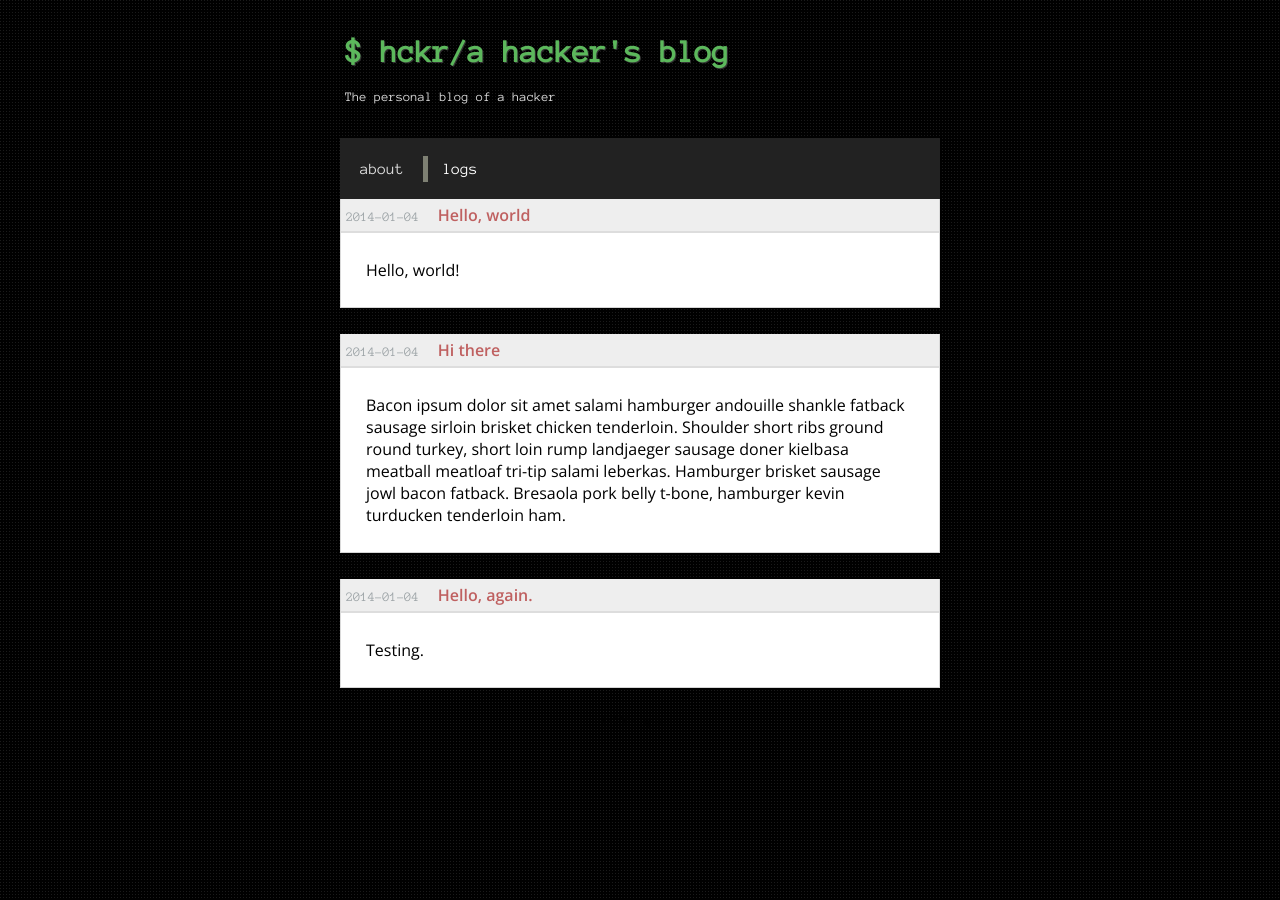
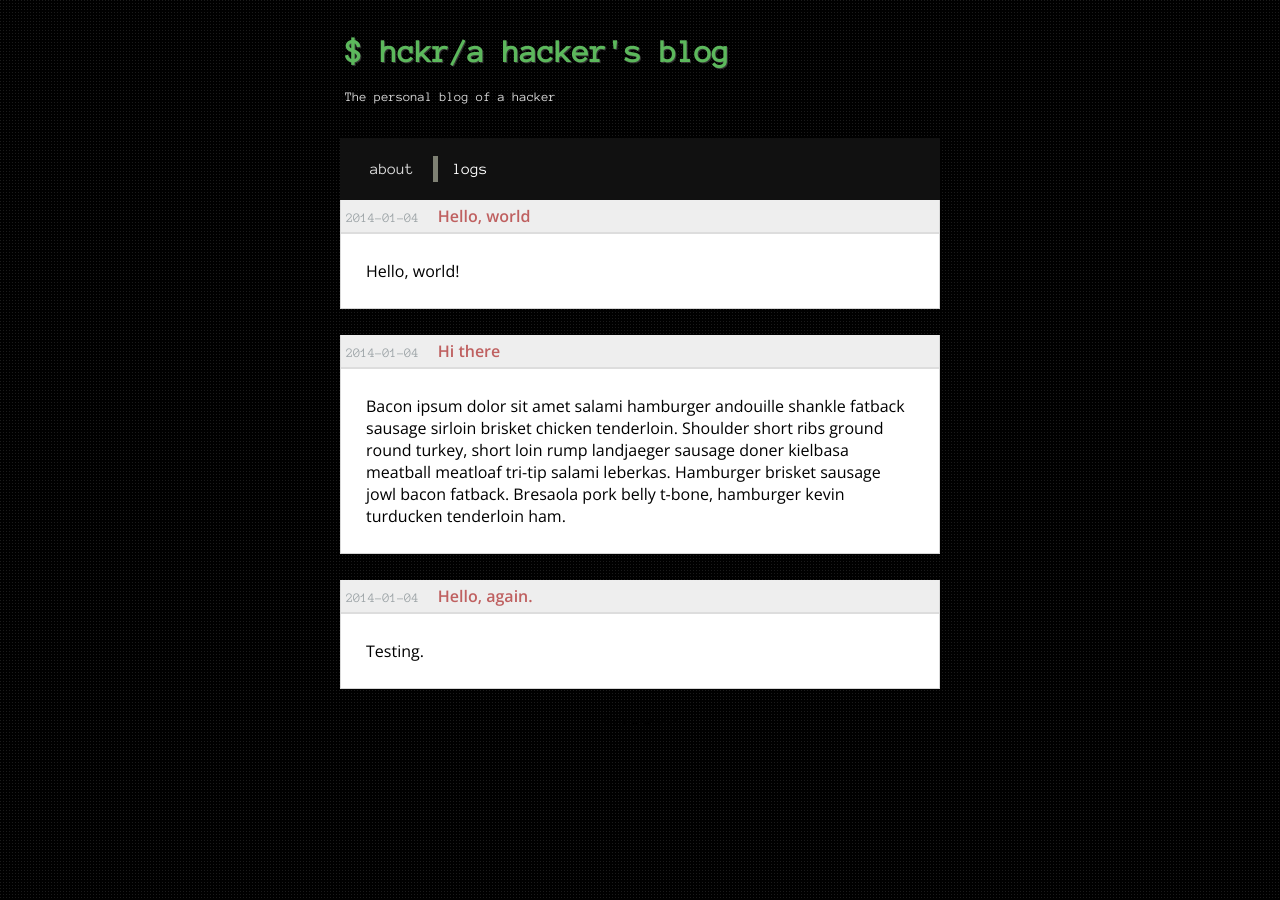
Before and after one commit to bitjockey42/astrohckr.github.io, a Jekyll site: the page built from index.md, in a window 1280 px wide. Built offline with Jekyll 4.4.1, drawn with Linux system fonts in a browser that asks for light colours.

Commit message:
Add more styling.

```diff
--- a/assets/stylesheets/nav.css
+++ b/assets/stylesheets/nav.css
@@ -1,7 +1,6 @@
 .nav {
-    background: #222;
-    padding-top: 2px;
-    padding-bottom: 1px;
+    background: #111;
+    padding: 2px 10px;
 }
 
 .nav-ul {
```
